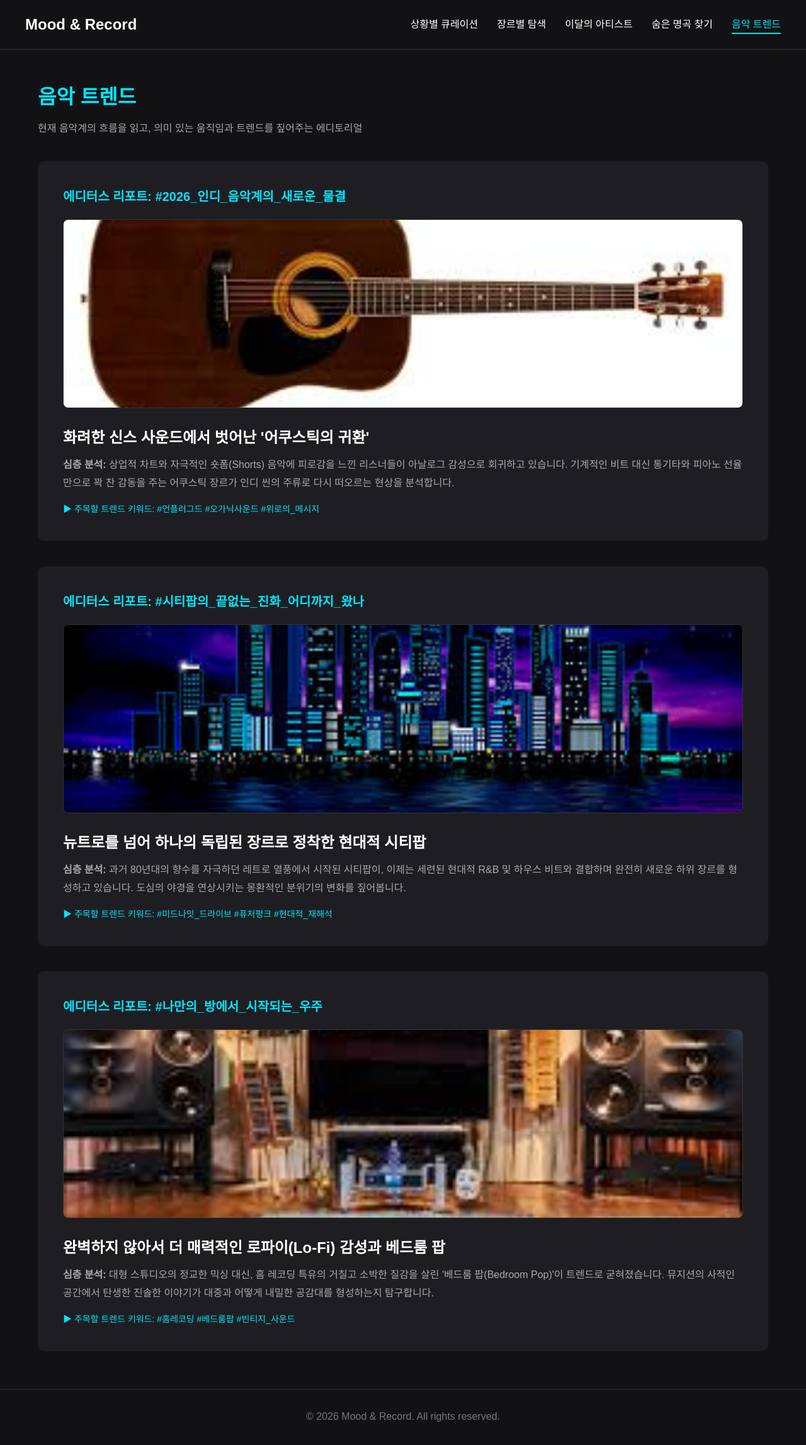
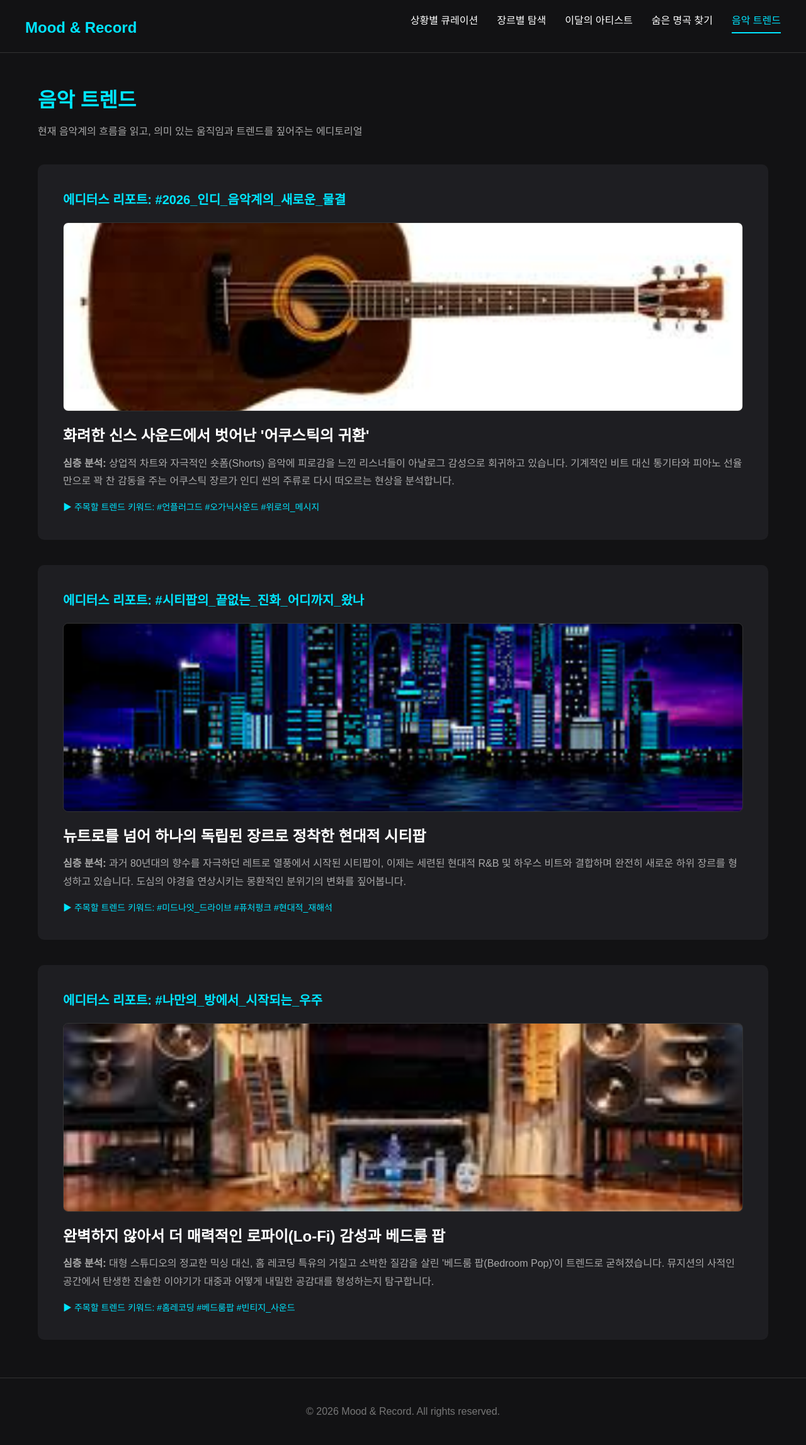
Before and after one commit to pwx200400-design/pwx200400-design.github.io, a plain HTML site: page trend.html in a window 1280 px wide. Shown: the whole page at 63% size. Drawn offline with Linux system fonts and the light colour scheme.

Commit message:
Update trend.html

```diff
--- a/trend.html
+++ b/trend.html
@@ -1,5 +1,5 @@
 <!DOCTYPE html>
-<html>
+<html lang="ko">
 <head>
     <meta charset="UTF-8">
     <meta name="viewport" content="width=device-width, initial-scale=1.0">
@@ -7,25 +7,53 @@
     <style>
         * { margin: 0; padding: 0; box-sizing: border-box; }
         body { background-color: #121214; color: #ffffff; font-family: 'Pretendard', sans-serif; line-height: 1.6; }
-    a { text-decoration: none; color: inherit; }
+        a { text-decoration: none; color: inherit; display: block; }
         ul { list-style: none; }
 
+        [class*="c_"] { float: left; padding: 10px; width: 100%; }
+        .clearfix::after { content: ""; display: block; clear: both; }
 
-    header { display: flex; justify-content: space-between; align-items: center; padding: 20px 40px; border-bottom: 1px solid #333; }
-    .logo { font-size: 24px; font-weight: bold; }
-    .gnb { display: flex; gap: 30px; }
-    .gnb li a { font-size: 16px; transition: color 0.3s, border-bottom 0.3s; padding-bottom: 5px; }
+        @media only screen and (min-width: 768px) {
+            .c_4 { width: 33.33%; }
+            .c_6 { width: 50%; }
+            .c_8 { width: 66.66%; }
+            .c_12 { width: 100%; }
+        }
+
+        header { padding: 20px 40px; border-bottom: 1px solid #333; overflow: hidden; }
+        .logo { font-size: 24px; font-weight: bold; float: left; margin-top: 5px; color: #00e5ff; }
+        .gnb { float: right; overflow: hidden; }
+        .gnb li { float: left; margin-left: 30px; }
+        .gnb li a { padding-bottom: 5px; border-bottom: 2px solid transparent; transition: 0.3s; }
         .gnb li a:hover, .gnb li a.active { color: #00e5ff; border-bottom: 2px solid #00e5ff; }
 
         .sub-container { max-width: 1200px; margin: 50px auto; padding: 0 20px; }
         .page-title { font-size: 32px; color: #00e5ff; margin-bottom: 10px; }
         .page-desc { font-size: 16px; color: #aaa; margin-bottom: 40px; }
 
-    footer { text-align: center; padding: 30px; border-top: 1px solid #333; color: #777; margin-top: 60px; }
+        .trend-box { background: #1e1e22; padding: 40px; border-radius: 10px; margin-bottom: 40px; }
+        .trend-tag { color: #00e5ff; margin-bottom: 20px; font-size: 20px; font-weight: bold; }
+        .trend-img { width: 100%; height: 300px; object-fit: cover; border-radius: 8px; margin-bottom: 20px; border: 1px solid #333; display: block; }
+
+        .trend-title { font-size: 24px; margin-bottom: 10px; }
+        .trend-desc { color: #aaa; line-height: 1.8; margin-bottom: 15px; }
+        .trend-keywords { color: #00e5ff; font-size: 14px; }
+
+        footer { text-align: center; padding: 40px; border-top: 1px solid #333; color: #777; margin-top: 60px; clear: both; display: block; width: 100%; position: relative; z-index: 10; background-color: #121214; }
+
+        @media only screen and (max-width: 767px) {
+            header { text-align: center; padding: 15px; }
+            .logo { float: none; display: inline-block; margin-bottom: 15px; }
+            .gnb { float: none; display: inline-block; }
+            .gnb li { margin: 0 10px 10px 10px; }
+            .trend-img { height: 200px; }
+            .trend-box { padding: 25px; }
+        }
     </style>
 </head>
 <body>
-    <header>
+
+    <header class="clearfix">
         <div class="logo"><a href="index.html">Mood & Record</a></div>
         <ul class="gnb">
             <li><a href="situation.html">상황별 큐레이션</a></li>
@@ -40,49 +68,37 @@
         <h2 class="page-title">음악 트렌드</h2>
         <p class="page-desc">현재 음악계의 흐름을 읽고, 의미 있는 움직임과 트렌드를 짚어주는 에디토리얼</p>
 
-        <div style="background: #1e1e22; padding: 40px; border-radius: 10px; margin-bottom: 40px;">
-            <p style="color: #00e5ff; margin-bottom: 20px; font-size: 20px; font-weight: bold;">에디터스 리포트: #2026_인디_음악계의_새로운_물결</p>
-            <img src="img/photo6-1.jpeg" alt="어쿠스틱 트렌드" style="width: 100%; height: 300px; object-fit: cover; border-radius: 8px; margin-bottom: 20px; border: 1px solid #333;">
+        <div class="trend-box">
+            <p class="trend-tag">에디터스 리포트: #2026_인디_음악계의_새로운_물결</p>
+            <img src="img/photo6-1.jpeg" alt="어쿠스틱 트렌드" class="trend-img">
 
-            <div style="margin-bottom: 15px;">
-                <h3 style="font-size: 24px; margin-bottom: 10px;">화려한 신스 사운드에서 벗어난 '어쿠스틱의 귀환'</h3>
-                <p style="color: #aaa; line-height: 1.8;">
+            <h3 class="trend-title">화려한 신스 사운드에서 벗어난 '어쿠스틱의 귀환'</h3>
+            <p class="trend-desc">
                 <strong>심층 분석:</strong> 상업적 차트와 자극적인 숏폼(Shorts) 음악에 피로감을 느낀 리스너들이 아날로그 감성으로 회귀하고 있습니다. 기계적인 비트 대신 통기타와 피아노 선율만으로 꽉 찬 감동을 주는 어쿠스틱 장르가 인디 씬의 주류로 다시 떠오르는 현상을 분석합니다.
             </p>
-            </div>
-            <div>
-                <p style="color: #00e5ff; font-size: 14px;">▶ 주목할 트렌드 키워드: #언플러그드 #오가닉사운드 #위로의_메시지</p>
-            </div>
+            <p class="trend-keywords">▶ 주목할 트렌드 키워드: #언플러그드 #오가닉사운드 #위로의_메시지</p>
         </div>
 
-        <div style="background: #1e1e22; padding: 40px; border-radius: 10px; margin-bottom: 40px;">
-            <p style="color: #00e5ff; margin-bottom: 20px; font-size: 20px; font-weight: bold;">에디터스 리포트: #시티팝의_끝없는_진화_어디까지_왔나</p>
-            <img src="img/photo6-2.jpeg" alt="시티팝 트렌드" style="width: 100%; height: 300px; object-fit: cover; border-radius: 8px; margin-bottom: 20px; border: 1px solid #333;">
+        <div class="trend-box">
+            <p class="trend-tag">에디터스 리포트: #시티팝의_끝없는_진화_어디까지_왔나</p>
+            <img src="img/photo6-2.jpeg" alt="시티팝 트렌드" class="trend-img">
 
-            <div style="margin-bottom: 15px;">
-                <h3 style="font-size: 24px; margin-bottom: 10px;">뉴트로를 넘어 하나의 독립된 장르로 정착한 현대적 시티팝</h3>
-                <p style="color: #aaa; line-height: 1.8;">
+            <h3 class="trend-title">뉴트로를 넘어 하나의 독립된 장르로 정착한 현대적 시티팝</h3>
+            <p class="trend-desc">
                 <strong>심층 분석:</strong> 과거 80년대의 향수를 자극하던 레트로 열풍에서 시작된 시티팝이, 이제는 세련된 현대적 R&B 및 하우스 비트와 결합하며 완전히 새로운 하위 장르를 형성하고 있습니다. 도심의 야경을 연상시키는 몽환적인 분위기의 변화를 짚어봅니다.
             </p>
-            </div>
-            <div>
-                <p style="color: #00e5ff; font-size: 14px;">▶ 주목할 트렌드 키워드: #미드나잇_드라이브 #퓨처펑크 #현대적_재해석</p>
-            </div>
+            <p class="trend-keywords">▶ 주목할 트렌드 키워드: #미드나잇_드라이브 #퓨처펑크 #현대적_재해석</p>
         </div>
 
-        <div style="background: #1e1e22; padding: 40px; border-radius: 10px;">
-            <p style="color: #00e5ff; margin-bottom: 20px; font-size: 20px; font-weight: bold;">에디터스 리포트: #나만의_방에서_시작되는_우주</p>
-            <img src="img/photo6-3.jpeg" alt="베드룸팝 트렌드" style="width: 100%; height: 300px; object-fit: cover; border-radius: 8px; margin-bottom: 20px; border: 1px solid #333;">
+        <div class="trend-box">
+            <p class="trend-tag">에디터스 리포트: #나만의_방에서_시작되는_우주</p>
+            <img src="img/photo6-3.jpeg" alt="베드룸팝 트렌드" class="trend-img">
 
-            <div style="margin-bottom: 15px;">
-                <h3 style="font-size: 24px; margin-bottom: 10px;">완벽하지 않아서 더 매력적인 로파이(Lo-Fi) 감성과 베드룸 팝</h3>
-                <p style="color: #aaa; line-height: 1.8;">
+            <h3 class="trend-title">완벽하지 않아서 더 매력적인 로파이(Lo-Fi) 감성과 베드룸 팝</h3>
+            <p class="trend-desc">
                 <strong>심층 분석:</strong> 대형 스튜디오의 정교한 믹싱 대신, 홈 레코딩 특유의 거칠고 소박한 질감을 살린 '베드룸 팝(Bedroom Pop)'이 트렌드로 굳혀졌습니다. 뮤지션의 사적인 공간에서 탄생한 진솔한 이야기가 대중과 어떻게 내밀한 공감대를 형성하는지 탐구합니다.
             </p>
-            </div>
-            <div>
-                <p style="color: #00e5ff; font-size: 14px;">▶ 주목할 트렌드 키워드: #홈레코딩 #베드룸팝 #빈티지_사운드</p>
-            </div>
+            <p class="trend-keywords">▶ 주목할 트렌드 키워드: #홈레코딩 #베드룸팝 #빈티지_사운드</p>
         </div>
     </div>
 
```
Lines whose indentation alone changed are shown as unchanged.
